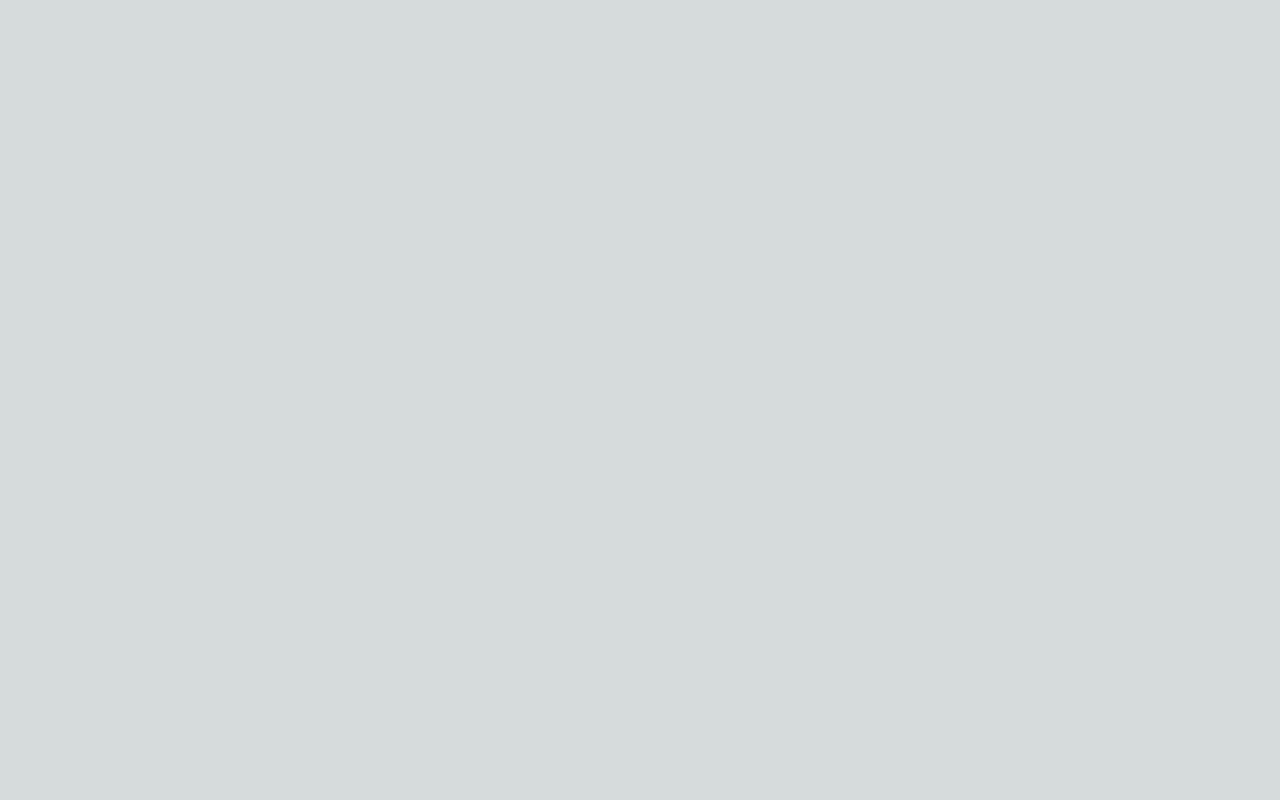
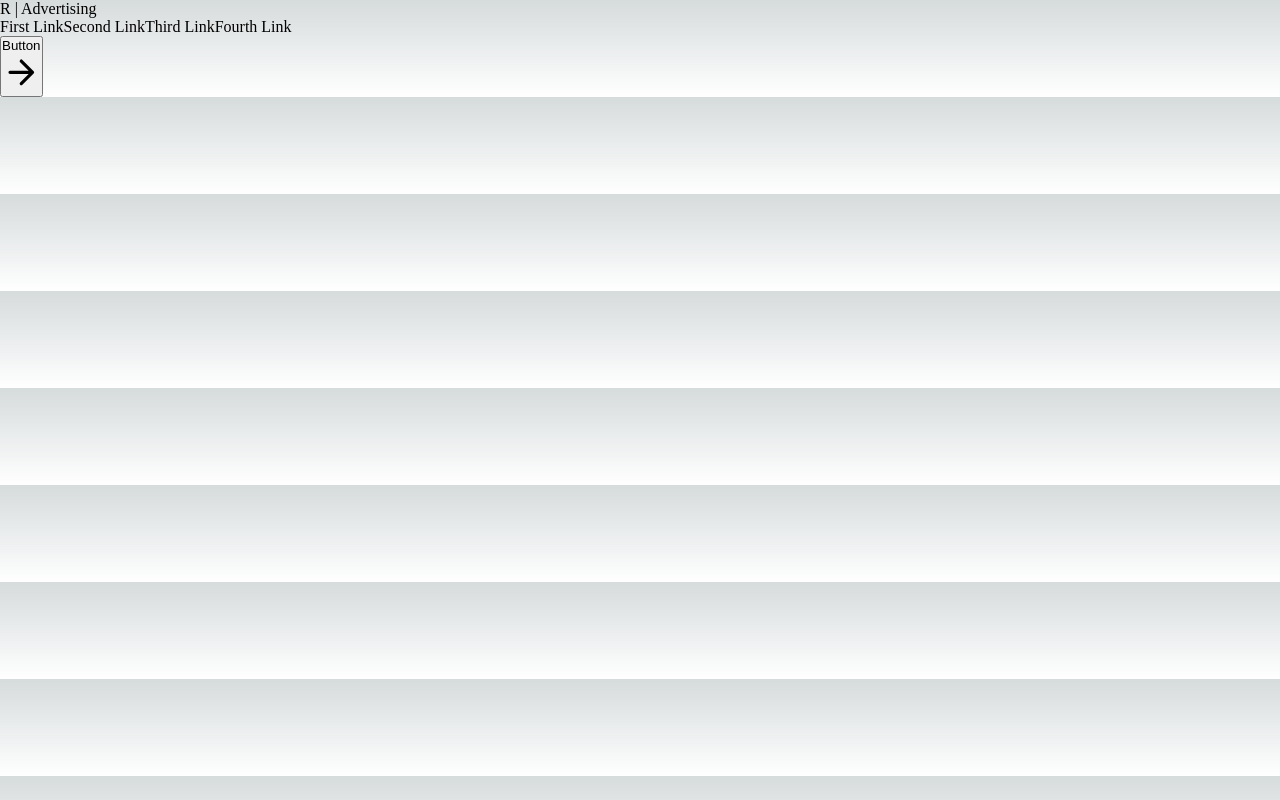
Before and after one commit to appzaib/r-advertising, a Next.js app: page / in a window 1280 px wide. Built offline with nearby package versions, Linux system fonts and the light colour scheme.

Commit message:
header-add

```diff
--- a/pages/index.js
+++ b/pages/index.js
@@ -1,7 +1,7 @@
 import Head from 'next/head'
 import Image from 'next/image'
 import { Inter } from '@next/font/google'
-import styles from '@/styles/Home.module.css'
+import Header from '@/components/Header'
 
 const inter = Inter({ subsets: ['latin'] })
 
@@ -15,6 +15,7 @@ export default function Home() {
         <link rel="icon" href="/favicon.ico" />
       </Head>
 
+     <Header/>
 
     </>
   )
```
